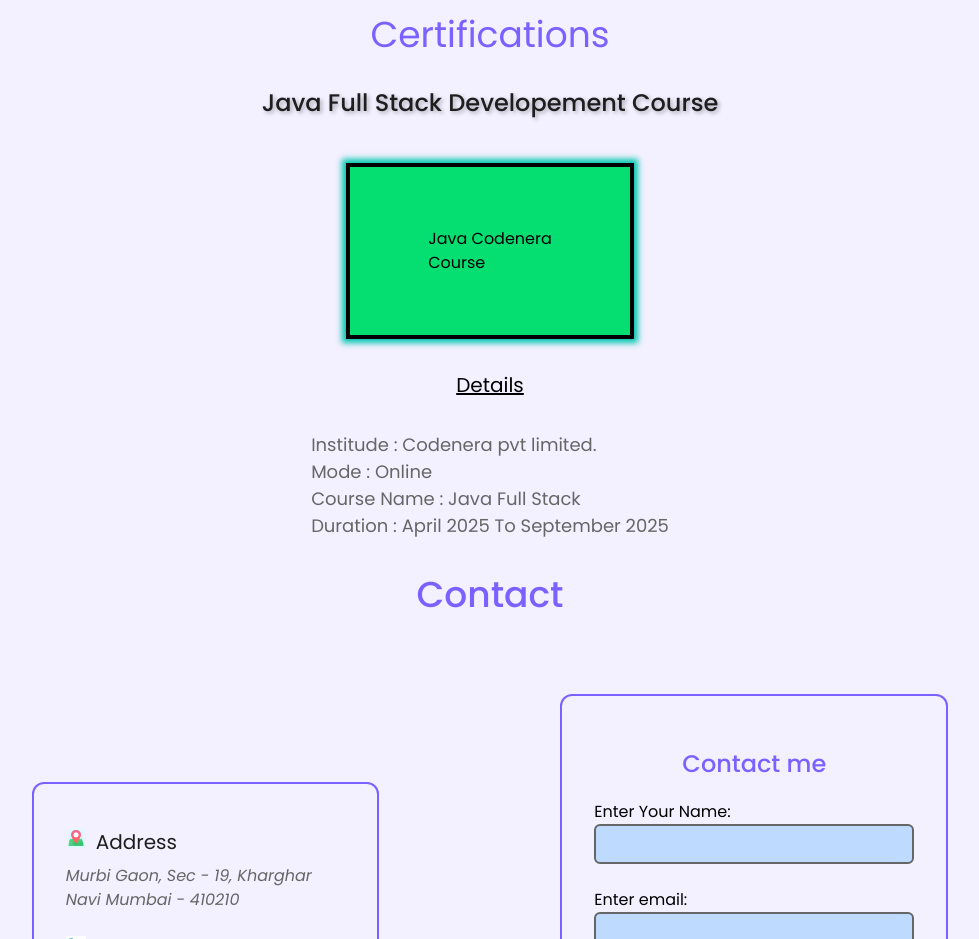
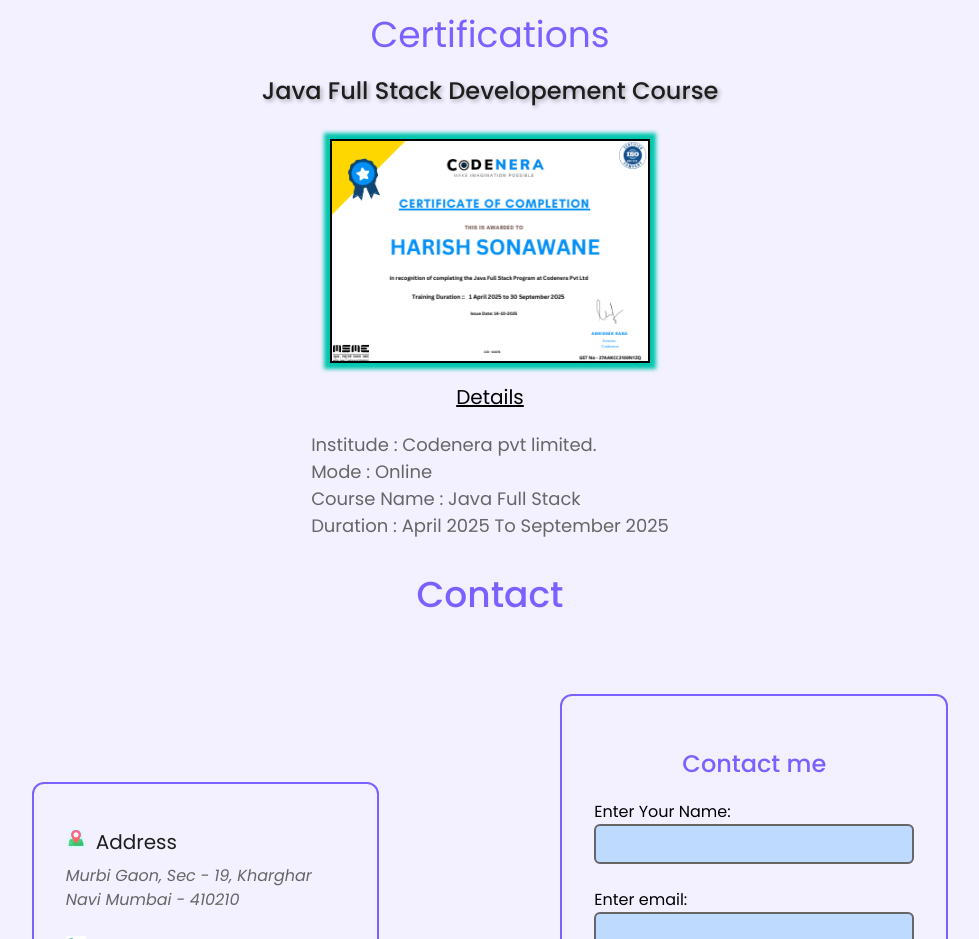
Before and after one commit to Harry080808/Harish-porfolio, a website: page index.html in a window 1280 px wide. Shown: the part 3431-4370 px from the top of the page, without its empty margins (150-1129 px from the left). Drawn offline with nearby package versions, Linux system fonts and the light colour scheme; a web font is replaced by a local one.

Commit message:
certificate added

```diff
--- a/index.html
+++ b/index.html
@@ -271,8 +271,8 @@
     <div class="md:h-[70vh] w-screen flex flex-col justify-between items-center">
       <div class="text-2xl md:text-4xl text-[var(--brand-color)] pt-3">Certifications</div>
       <div class="text-[17px] md:text-2xl text-[var(--main-text)] font-medium text-shadow mt-3 md:mt-0 mb-3">Java Full Stack Developement Course</div>
-      <div class="bg-green-400 h-32 w-48 md:h-44 md:w-72 flex justify-center items-center border-4 shadow-[var(--cer-shadow)]">
-        Java Codenera <br> Course
+      <div class="h-32 w-48 md:h-56 md:w-80 flex justify-center items-center border-2 shadow-[var(--cer-shadow)] text-center overflow-hidden">
+        <img src="/assets/Certificate image.png" alt="My course Certificate" class="h-full w-full object-cover">
       </div>
       <div class="text-[14px] md:text-xl underline py-4 md:py-0">Details</div>
       <div class="text-[var(--subtext)] mb-6 font-normal text-[15px] md:text-[18px]" >
--- a/input.css
+++ b/input.css
@@ -2,7 +2,7 @@
 @theme {
   --font-display: "Poppins", sans-serif;
   --text-shadow: 2px 2px 4px rgba(0,0,0,0.3);
-  --cer-shadow: 0px 0px 6px 4px #00C6AE;
+  --cer-shadow: 0px 0px 4px 6px #00C6AE;
 }
 :root{
     --main-bg:#F3F0FF;
```
Also changed, not shown: assets/Certificate image.png (added), dist/output.css.
